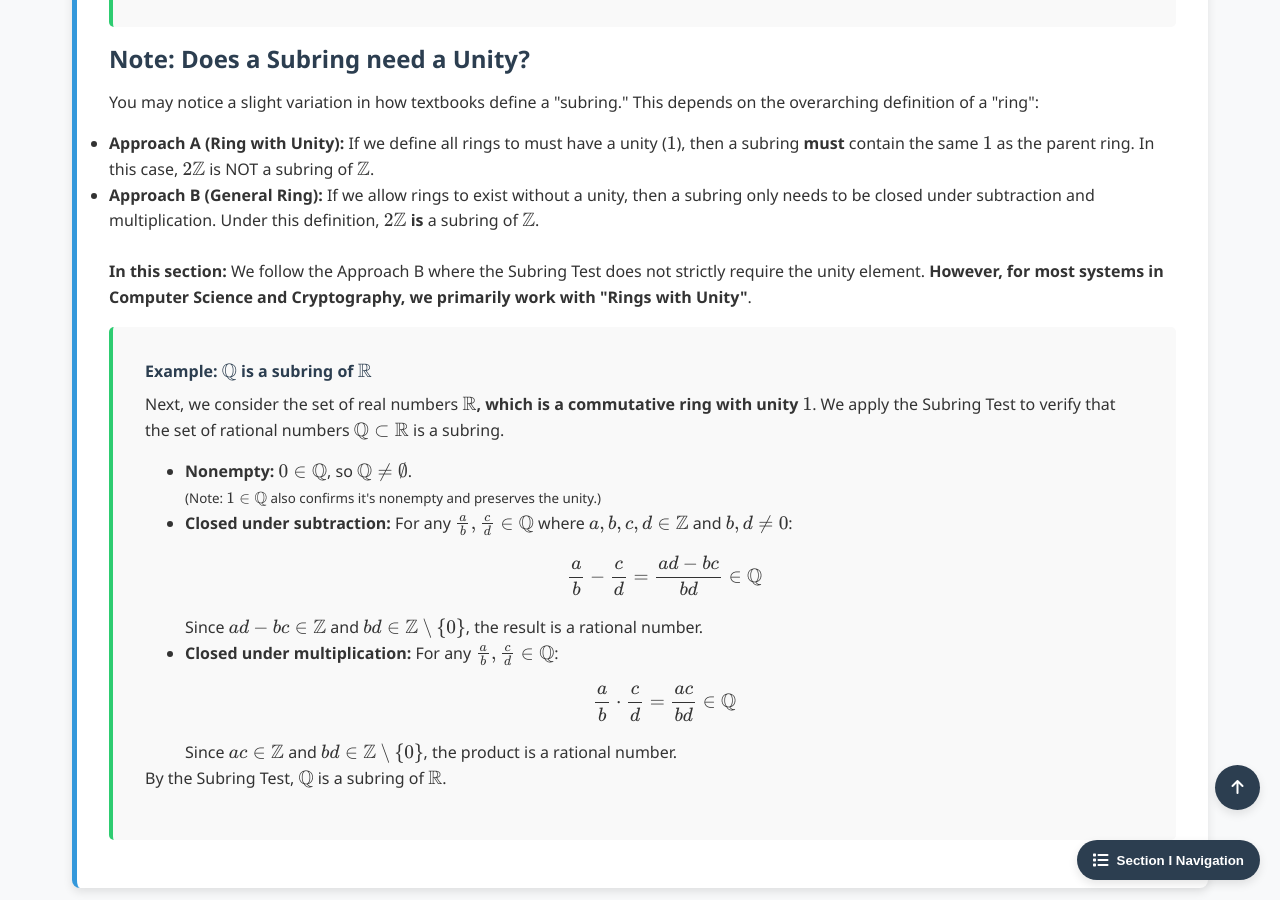
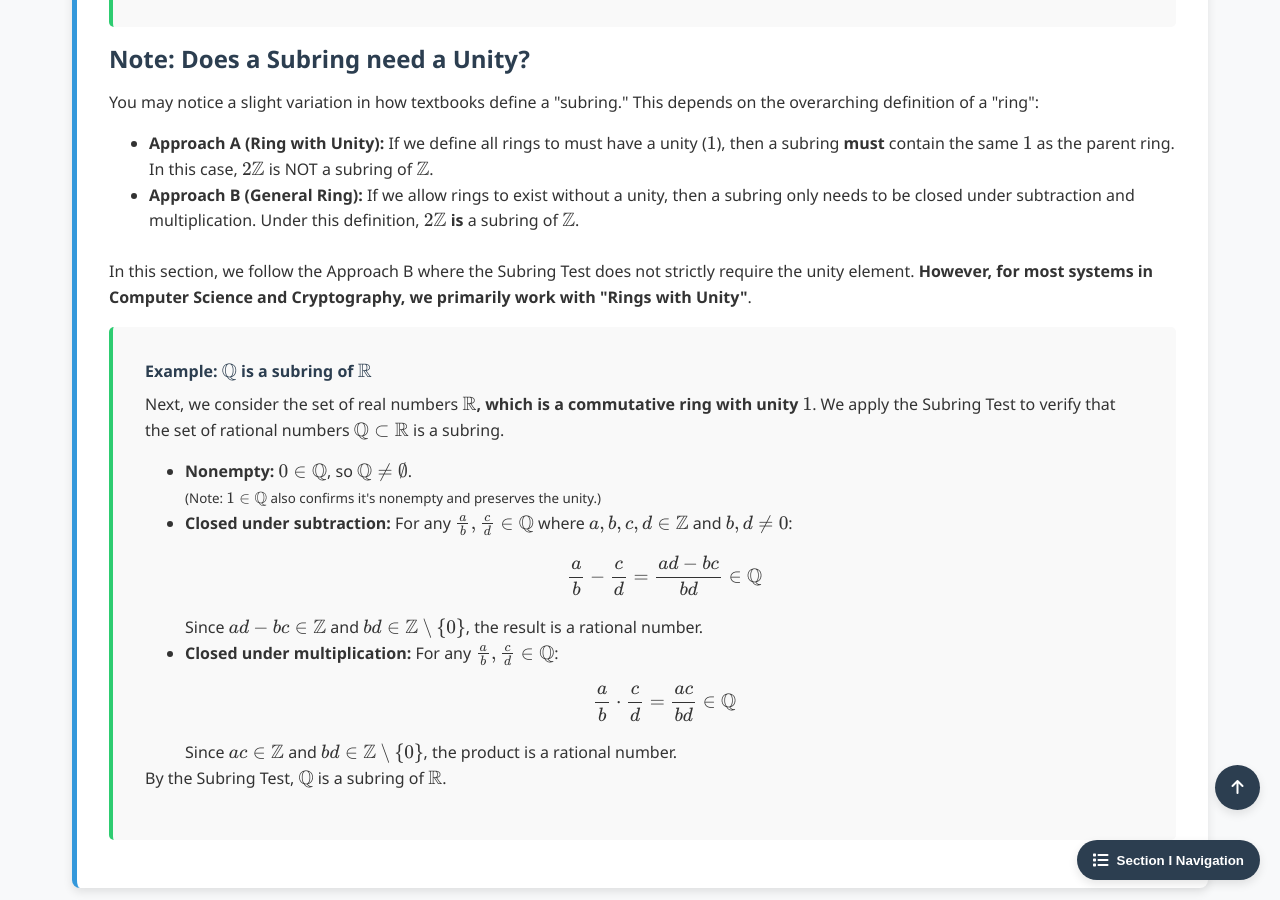
Before and after one commit to Yusukey01/yusukey01.github.io, a Jekyll site: the page built from Mathematics/Linear_algebra/intro_rings.html, in a window 1280 px wide and 900 px high, scrolled down 4699 px. Built offline with Jekyll 4.4.1, drawn with Linux system fonts in a browser that asks for light colours.

Commit message:
write I-18, intro to rings, revise Rings section

```diff
--- a/Mathematics/Linear_algebra/intro_rings.html
+++ b/Mathematics/Linear_algebra/intro_rings.html
@@ -358,7 +358,7 @@ noindex: true
                     You may notice a slight variation in how textbooks define a "subring." This depends on the overarching
                     definition of a "ring":
                 </p>
-                <ul>
+                <ul style="padding-left: 40px;">
                     <li>
                         <strong>Approach A (Ring with Unity):</strong> If we define all rings to must have a unity (\(1\)), then a
                         subring <strong>must</strong> contain the same \(1\) as the parent ring. In this case, \(2\mathbb{Z}\) is NOT
@@ -371,7 +371,7 @@ noindex: true
                     </li>
                 </ul><br>
                 <p>
-                    <strong>In this section:</strong> We follow the Approach B where the Subring Test does not strictly require the unity element.
+                    In this section, we follow the Approach B where the Subring Test does not strictly require the unity element.
                     <strong>However, for most systems in Computer Science and Cryptography, we primarily work with "Rings with Unity"</strong>.
                 </p>
 
```
